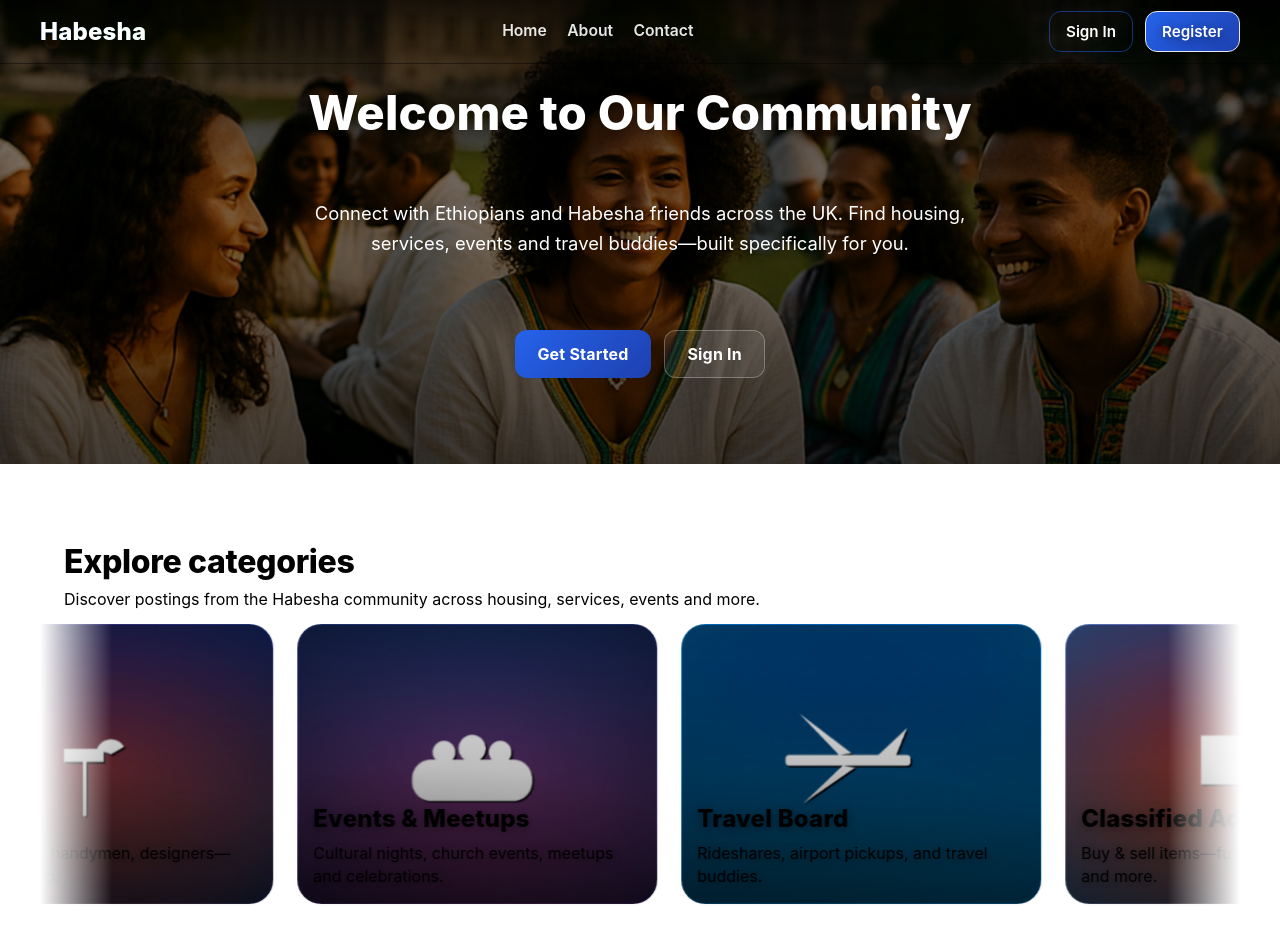
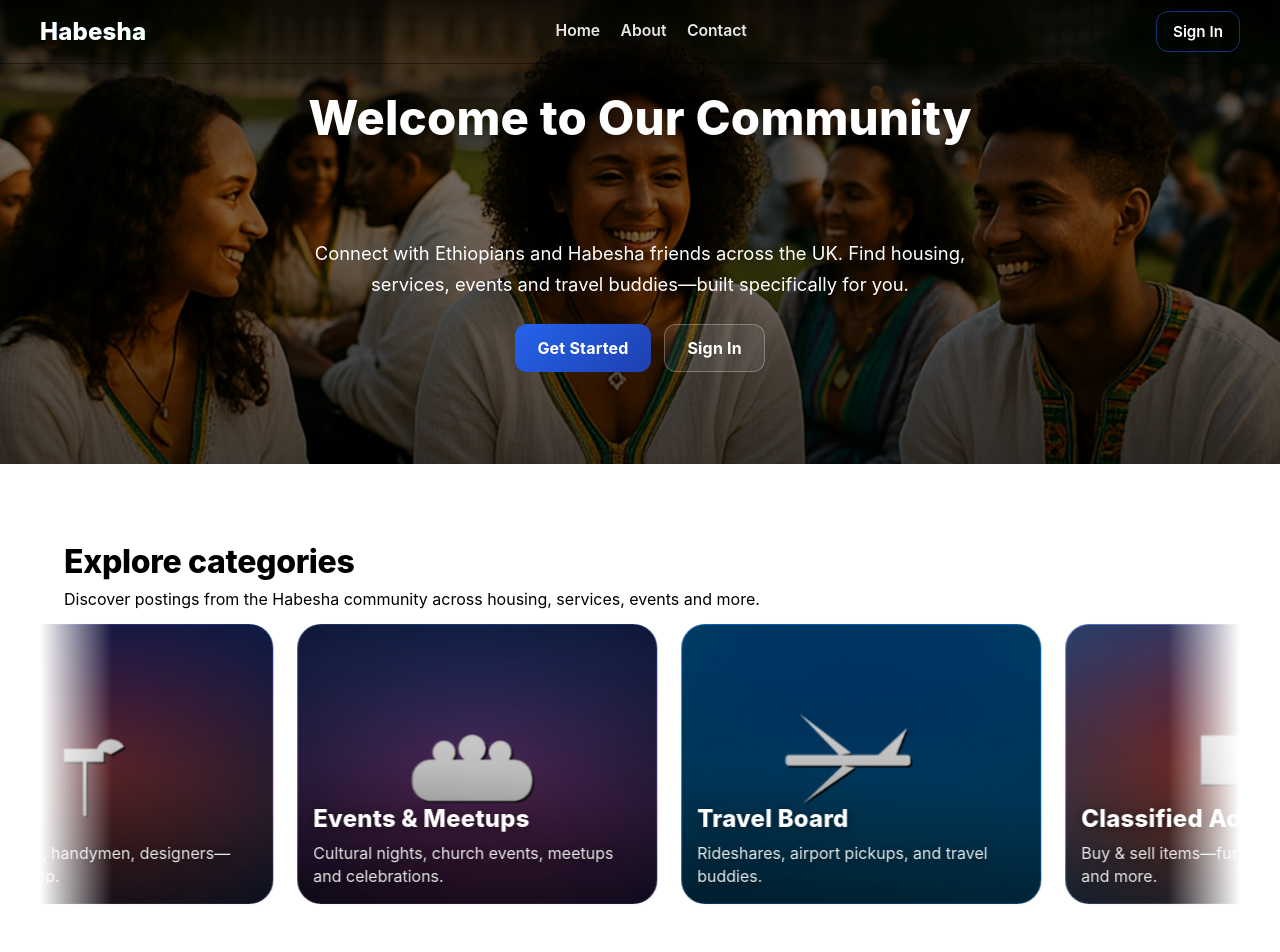
Before and after one commit to 2118476/Habesha-community-Frontend, a React (Create React App) app: page / in a window 1280 px wide. Shown: the top 952 px of the page. Built offline with nearby package versions, Linux system fonts and the light colour scheme.

Commit message:
UI fixes: center auth forms on mobile, white explore card text, blue bold auth buttons, remove navbar register btn, adjust hero layout

```diff
--- a/src/components/ExploreCategories.jsx
+++ b/src/components/ExploreCategories.jsx
@@ -114,7 +114,7 @@ function Card({ item, index }) {
         "--bg-image": `url("${item.imageUrl}")`,
       }}
     >
-      <div className={styles.content} style={{ color: ink }}>
+      <div className={styles.content} style={{ color: "#ffffff" }}>
         <h3 className={styles.title}>{item.title}</h3>
         <p className={styles.desc}>{item.description}</p>
       </div>
--- a/src/features/auth/Account.css
+++ b/src/features/auth/Account.css
@@ -306,15 +306,16 @@ form.sign-up-form {
 /* ---------- buttons ---------- */
 .account-container .account-btn {
   width: 200px;
-  background-color: #5995fd !important;
-  background: #5995fd !important;
+  background-color: #ffffff !important;
+  background: #ffffff !important;
   border: none !important;
   outline: none !important;
   height: 49px;
   border-radius: 49px;
-  color: #ffffff !important;
+  color: #5995fd !important;
+  -webkit-text-fill-color: #5995fd !important;
   text-transform: uppercase;
-  font-weight: 600;
+  font-weight: 700;
   margin: 10px 0;
   cursor: pointer !important;
   transition: 0.5s;
@@ -324,9 +325,10 @@ form.sign-up-form {
 }
 
 .account-container .account-btn:hover {
-  background-color: #4d84e2 !important;
-  background: #4d84e2 !important;
-  color: #ffffff !important;
+  background-color: #f0f4ff !important;
+  background: #f0f4ff !important;
+  color: #4d84e2 !important;
+  -webkit-text-fill-color: #4d84e2 !important;
 }
 
 .account-container .account-btn:disabled {
@@ -339,18 +341,20 @@ form.sign-up-form {
 .account-container .account-btn.transparent {
   background: transparent !important;
   background-color: transparent !important;
-  border: 2px solid #ffffff !important;
+  border: 2px solid #5995fd !important;
   width: 130px;
   height: 41px;
-  font-weight: 600;
+  font-weight: 700;
   font-size: 1rem;
-  color: #ffffff !important;
+  color: #5995fd !important;
+  -webkit-text-fill-color: #5995fd !important;
 }
 
 .account-container .account-btn.transparent:hover {
-  background-color: #ffffff !important;
-  background: #ffffff !important;
-  color: #4481eb !important;
+  background-color: #5995fd !important;
+  background: #5995fd !important;
+  color: #ffffff !important;
+  -webkit-text-fill-color: #ffffff !important;
 }
 
 /* ---------- forgot password link ---------- */
@@ -498,14 +502,16 @@ form.sign-up-form {
  * =================================================================== */
 @media (max-width: 870px) {
   .account-container {
-    min-height: 800px;
-    height: 100vh;
+    min-height: 100vh;
+    height: auto;
+    overflow-y: auto !important;
+    -webkit-overflow-scrolling: touch;
   }
 
   .signin-signup {
     width: 100%;
-    top: 95%;
-    transform: translate(-50%, -87%);
+    top: 50%;
+    transform: translate(-50%, -50%);
     transition: 1s 0.8s ease-in-out;
   }
 
@@ -594,8 +600,11 @@ form.sign-up-form {
   }
 
   .account-container.sign-up-mode .signin-signup {
-    top: 5%;
-    transform: translate(-50%, 0);
+    top: 50%;
+    transform: translate(-50%, -50%);
+    overflow-y: auto;
+    -webkit-overflow-scrolling: touch;
+    max-height: 90vh;
   }
 }
 
@@ -633,8 +642,9 @@ form.sign-up-form {
   }
 
   .account-container.sign-up-mode .signin-signup {
-    top: 9.5%;
-    transform: translate(-25%, 0);
+    top: 50%;
+    transform: translate(-50%, -50%);
+    max-height: 92vh;
   }
 }
 
@@ -646,11 +656,9 @@ html:has(.account-container),
 #root:has(.account-container) {
   margin: 0 !important;
   padding: 0 !important;
-  overflow: hidden !important;
   background: linear-gradient(-45deg, #ff6b6b 0%, #feca57 50%, #ff9ff3 100%) !important;
   background-attachment: fixed !important;
   min-height: 100vh !important;
-  height: 100vh !important;
 }
 
 #root:has(.account-container) {
@@ -661,20 +669,16 @@ html:has(.account-container),
 .auth-page-active {
   margin: 0 !important;
   padding: 0 !important;
-  overflow: hidden !important;
   background: linear-gradient(-45deg, #ff6b6b 0%, #feca57 50%, #ff9ff3 100%) !important;
   background-attachment: fixed !important;
   min-height: 100vh !important;
-  height: 100vh !important;
 }
 
 .auth-page-active #root {
   margin: 0 !important;
   padding: 0 !important;
-  overflow: hidden !important;
   background: linear-gradient(-45deg, #ff6b6b 0%, #feca57 50%, #ff9ff3 100%) !important;
   min-height: 100vh !important;
-  height: 100vh !important;
   width: 100vw !important;
 }
 
@@ -781,10 +785,10 @@ html:has(.account-container),
   }
 
   /* Allow the sign-up form to scroll on mobile */
-  .account-container.sign-up-mode .signin-signup {
+  .account-container .signin-signup {
     overflow-y: auto;
     -webkit-overflow-scrolling: touch;
-    max-height: 85vh;
+    max-height: 90vh;
   }
 
   .account-container.sign-up-mode form.sign-up-form {
@@ -793,8 +797,8 @@ html:has(.account-container),
 }
 
 @media (max-width: 570px) {
-  .account-container.sign-up-mode .signin-signup {
-    max-height: 88vh;
+  .account-container .signin-signup {
+    max-height: 92vh;
   }
 }
 
--- a/src/pages/PublicExplore.js
+++ b/src/pages/PublicExplore.js
@@ -127,13 +127,6 @@ const PublicExplore = () => {
           >
             Sign In
           </button>
-          <button
-            onClick={() => navigate('/register')}
-            className={styles.registerBtn}
-            type="button"
-          >
-            Register
-          </button>
         </div>
       </header>
 
--- a/src/stylus/sections/Explore.module.scss
+++ b/src/stylus/sections/Explore.module.scss
@@ -53,9 +53,10 @@
   font-weight: 800;
   font-size: clamp(1.25rem, 1.6vw + 0.8rem, 2rem);
   letter-spacing: -0.01em;
+  color: #ffffff !important;
 }
 .sub {
-  color: var(--muted, #6b7280);
+  color: rgba(255, 255, 255, 0.85) !important;
   margin-top: 0.35rem;
   font-size: clamp(0.9rem, 0.6vw + 0.6rem, 1rem);
   animation-delay: .06s;
@@ -148,10 +149,12 @@
   inset-block-end: clamp(0.6rem, 1.6vw, 1rem);
   text-shadow: 0 2px 10px rgba(0,0,0,.45);
   z-index: 2;
+  color: #ffffff !important;
 
-  /* Force the inline color (set by auto-contrast JS) to win over global overrides */
+  /* Force white text to win over global overrides */
   &, & * {
-    color: inherit !important;
+    color: #ffffff !important;
+    -webkit-text-fill-color: #ffffff !important;
   }
 }
 .title {
@@ -159,7 +162,8 @@
   font-size: var(--ex-title);
   margin: 0;
   letter-spacing: .2px;
-  color: inherit !important;
+  color: #ffffff !important;
+  -webkit-text-fill-color: #ffffff !important;
 }
 .desc {
   margin: 0.28rem 0 0 0;
@@ -169,7 +173,8 @@
   -webkit-line-clamp: 2;
   -webkit-box-orient: vertical;
   overflow: hidden;
-  color: inherit !important;
+  color: rgba(255, 255, 255, 0.9) !important;
+  -webkit-text-fill-color: rgba(255, 255, 255, 0.9) !important;
 }
 
 /* Hover lift + shine */
--- a/src/stylus/sections/PublicExplore.module.scss
+++ b/src/stylus/sections/PublicExplore.module.scss
@@ -222,8 +222,10 @@
   padding-right: clamp(16px, 4vw, 48px);
   padding-bottom: clamp(40px, 6vw, 64px);
 
-  display: grid;
-  place-items: center;
+  display: flex;
+  flex-direction: column;
+  align-items: center;
+  justify-content: center;
   text-align: center;
   color: #fff !important;
   overflow: clip;
@@ -244,7 +246,7 @@
 
   p {
     font-size: clamp(1rem, .6vw + .85rem, 1.15rem);
-    margin: 0 auto 1.6rem;
+    margin: clamp(60px, 10vh, 120px) auto 1.6rem;
     line-height: 1.65;
     max-width: 680px;
     opacity: .95;
```
